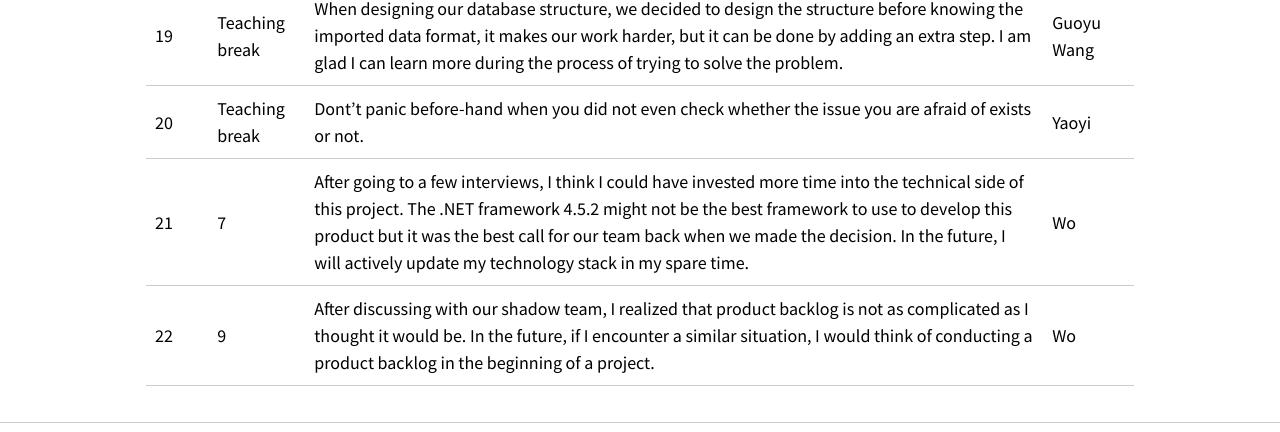
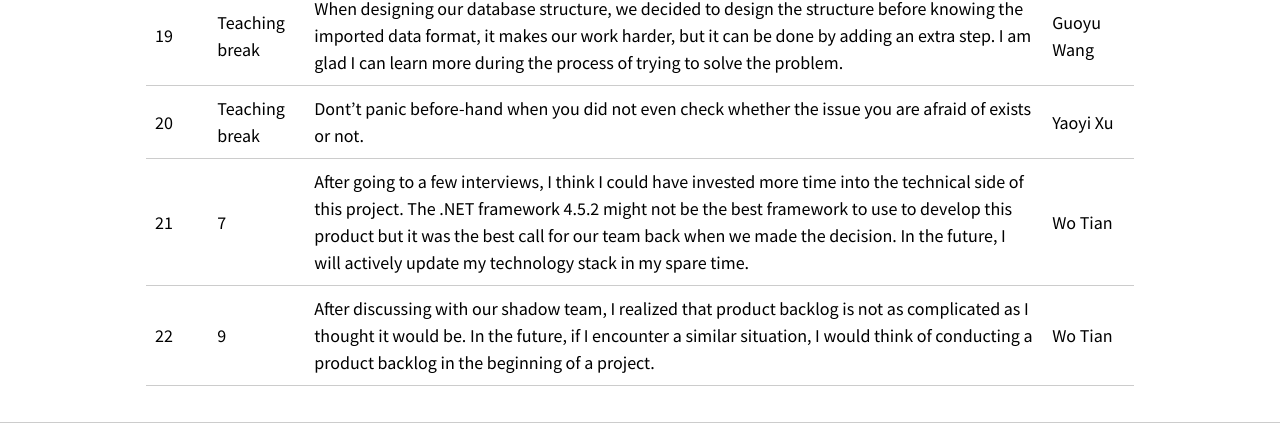
Before and after one commit to optofab/optofab.github.io, a Jekyll site: the page built from reflection_log.md, in a window 1280 px wide and 900 px high, scrolled down 1736 px. Shown: the part 301-733 px from the top of the window. Built offline with Jekyll 4.4.1, drawn with Linux system fonts in a browser that asks for light colours; nearby versions of some CDN libraries; emoji names are drawn with the system emoji font.

Commit message:
Update reflection_log.md

```diff
--- a/reflection_log.md
+++ b/reflection_log.md
@@ -23,6 +23,6 @@
 | 17        | Teaching break | Don't assume any tech-stacks to be easy to pick up. Always leave some time for some hands-on practice beforehand.                                                                                                                                                                                                                                | Phillip Wu    |
 | 18        | Teaching break | Whenver possible, write some tests code for clearer guidance, and split big tasks into small components in a logical way for consistent coding experience.                                                                                                                                                                                       | Phillip Wu    |
 | 19        | Teaching break | When designing our database structure, we decided to design the structure before knowing the imported data format, it makes our work harder, but it can be done by adding an extra step. I am glad I can learn more during the process of trying to solve the problem.                                                                         |Guoyu Wang    |
-| 20        | Teaching break | Dont't panic before-hand when you did not even check whether the issue you are afraid of exists or not.                                                     |Yaoyi    |
-| 21        | 7 | After going to a few interviews, I think I could have invested more time into the technical side of this project. The .NET framework 4.5.2 might not be the best framework to use to develop this product but it was the best call for our team back when we made the decision. In the future, I will actively update my technology stack in my spare time.                                                   |Wo    |
-| 22        | 9 | After discussing with our shadow team, I realized that product backlog is not as complicated as I thought it would be. In the future, if I encounter a similar situation, I would think of conducting a product backlog in the beginning of a project.                                                     |Wo    |
+| 20        | Teaching break | Dont't panic before-hand when you did not even check whether the issue you are afraid of exists or not.                                                     |Yaoyi Xu   |
+| 21        | 7 | After going to a few interviews, I think I could have invested more time into the technical side of this project. The .NET framework 4.5.2 might not be the best framework to use to develop this product but it was the best call for our team back when we made the decision. In the future, I will actively update my technology stack in my spare time.                                                   |Wo Tian   |
+| 22        | 9 | After discussing with our shadow team, I realized that product backlog is not as complicated as I thought it would be. In the future, if I encounter a similar situation, I would think of conducting a product backlog in the beginning of a project.                                                     |Wo Tian   |
```
